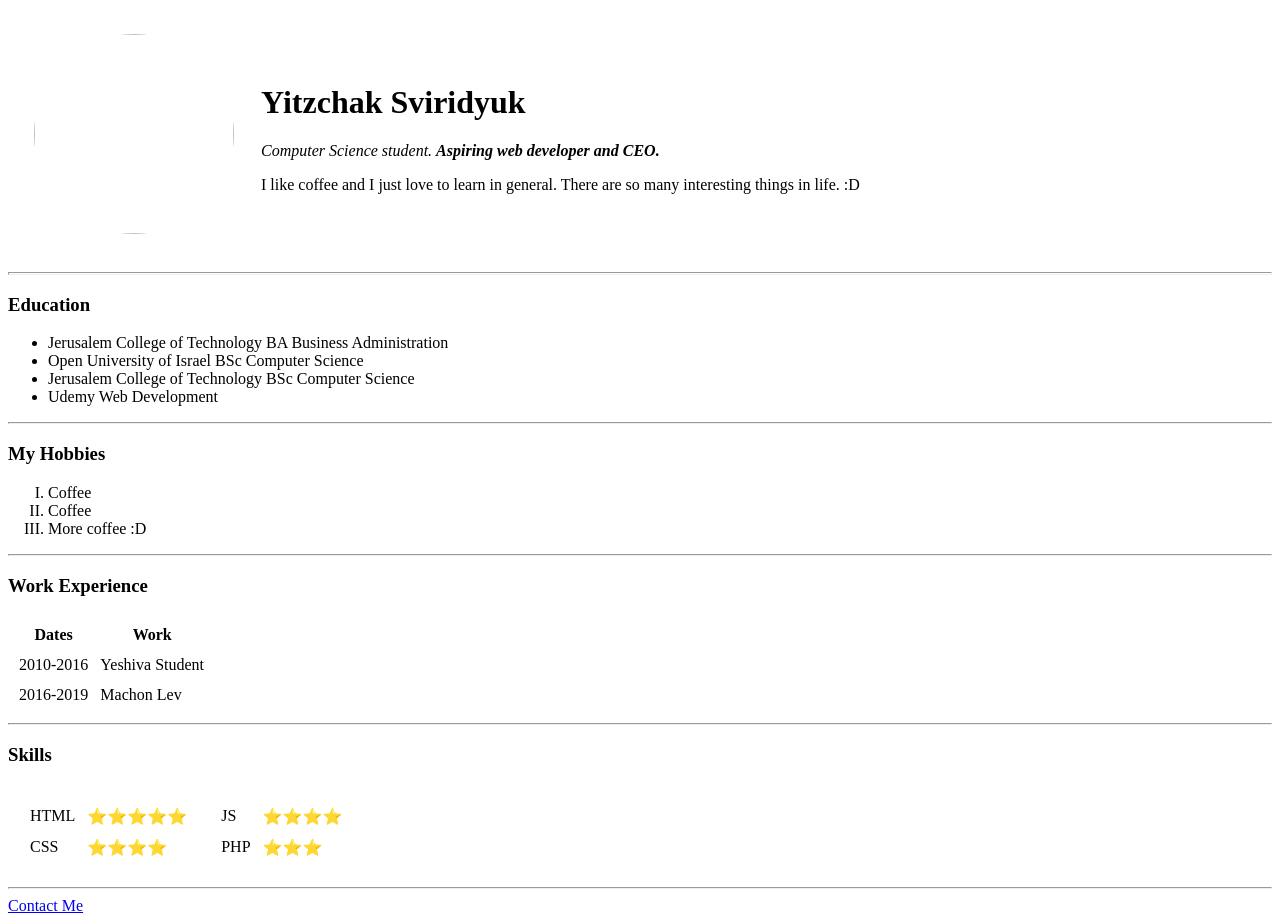
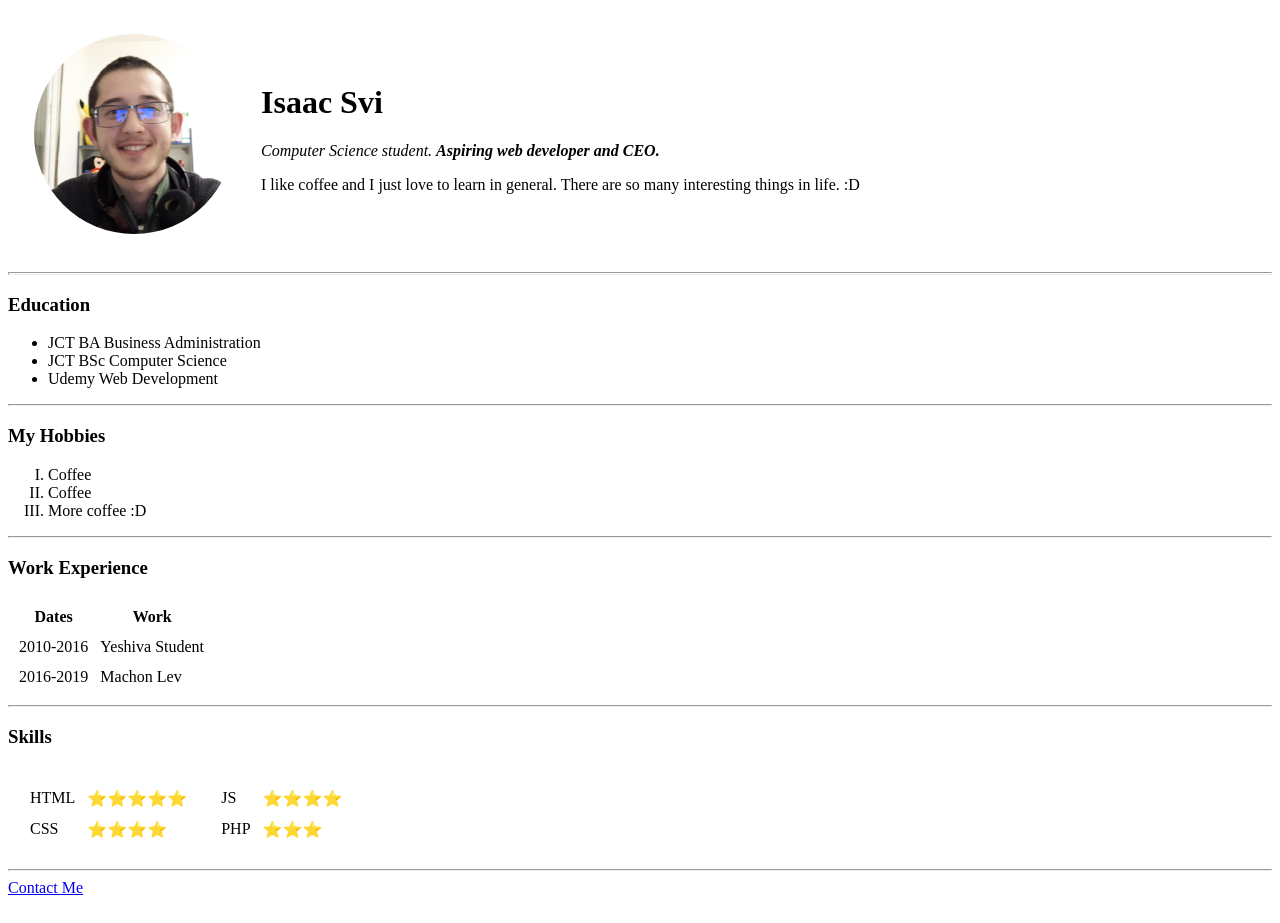
Before and after one commit to Isaac-Svi/cv, a plain HTML site: page index.html in a window 1280 px wide. Drawn offline with Linux system fonts and the light colour scheme.

Commit message:
Update index.html

```diff
--- a/index.html
+++ b/index.html
@@ -2,15 +2,15 @@
 <html lang="en" dir="ltr">
   <head>
     <meta charset="utf-8">
-    <title>Yitzchak's personal site</title>
+    <title>Isaac's personal site</title>
   </head>
   <body>
     <table cellspacing="25">
       <td>
-        <img src="../me.jpg" height="200px" width="200px" style="border-radius:50%;">
+        <img src="images/me.jpg" height="200px" width="200px" style="border-radius:50%;">
       </td>
       <td>
-        <h1>Yitzchak Sviridyuk</h1>
+        <h1>Isaac Svi</h1>
         <p>
           <em>
             Computer Science student.
@@ -31,9 +31,8 @@
       Education
     </h3>
     <ul>
-      <li>Jerusalem College of Technology BA Business Administration</li>
-      <li>Open University of Israel BSc Computer Science</li>
-      <li>Jerusalem College of Technology BSc Computer Science</li>
+      <li>JCT BA Business Administration</li>
+      <li>JCT BSc Computer Science</li>
       <li>Udemy Web Development</li>
     </ul>
     <hr>
```
